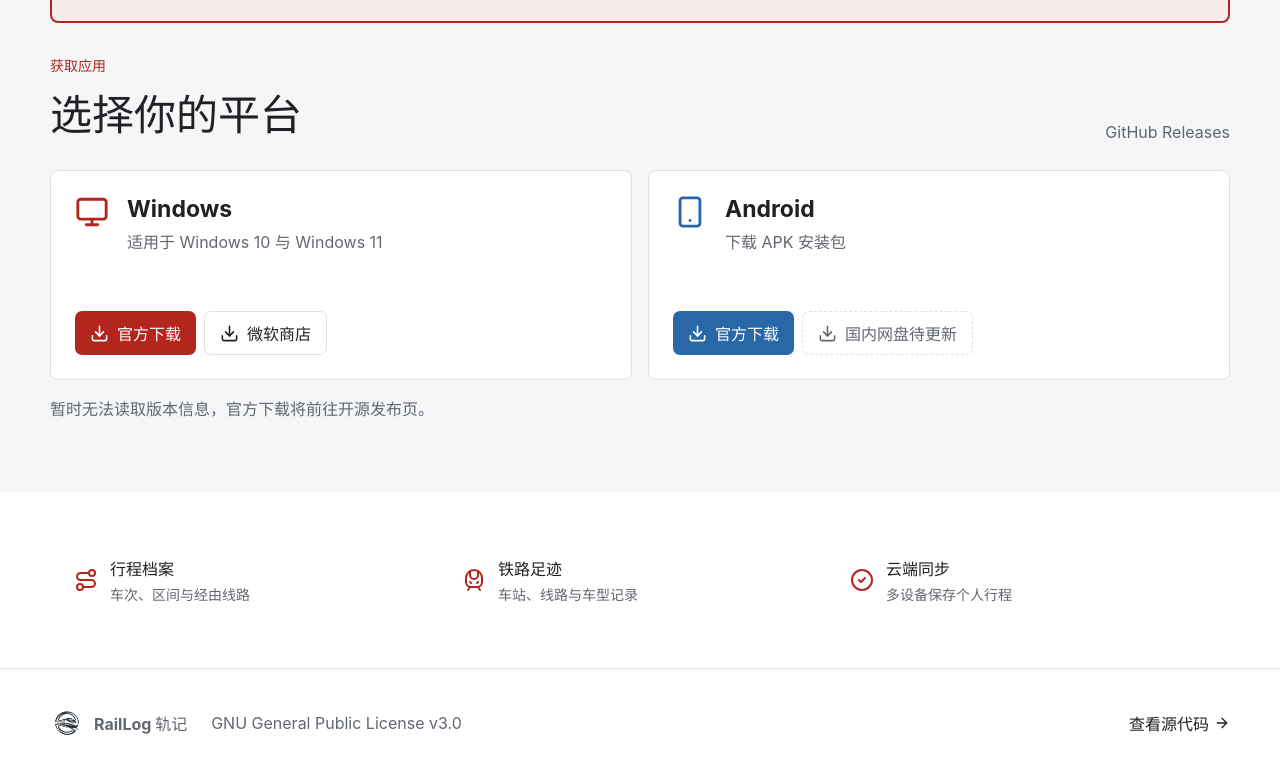
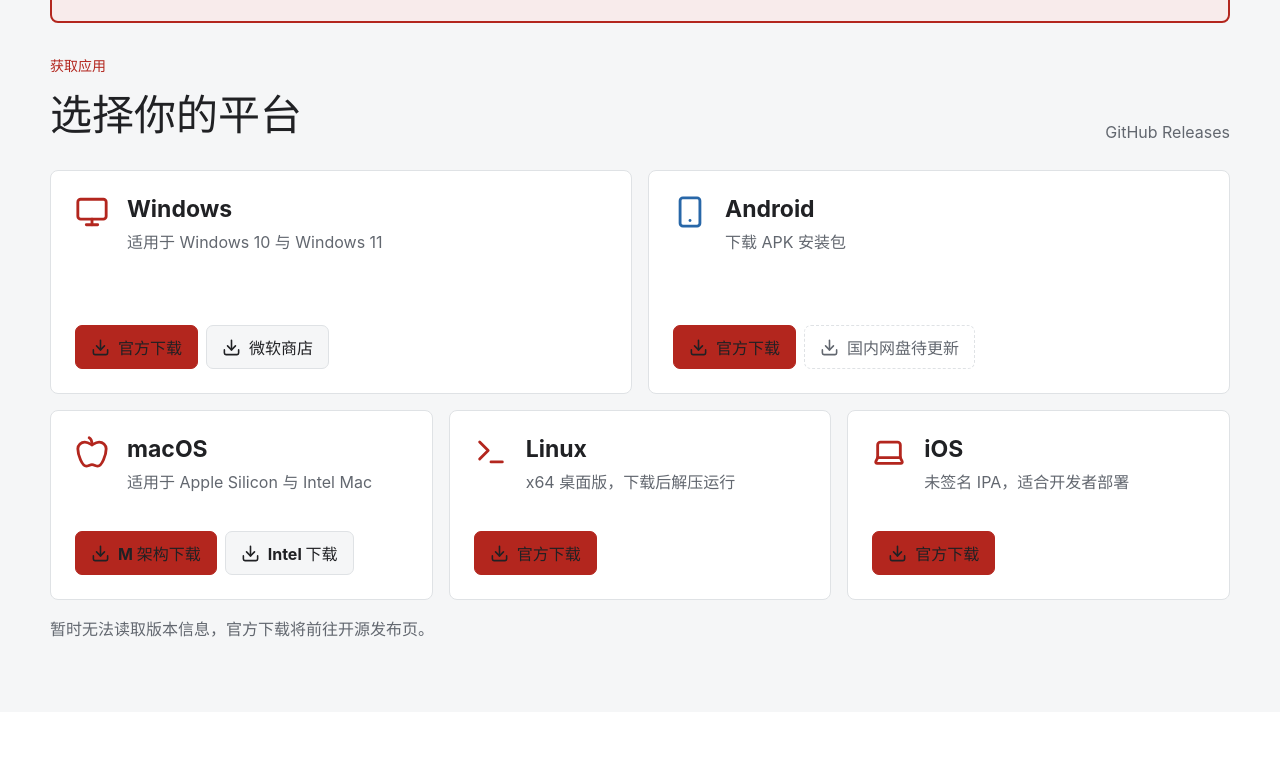
Before and after one commit to denglihong2007/RailLog, a Vue app in the folder web/: page / in a window 1280 px wide. Shown: the part 853-1632 px from the top of the page. Built offline with nearby package versions, Linux system fonts and the light colour scheme; no server answers.

Commit message:
chore: 新增Github自动化发布流程以及全平台支持

```diff
--- a/web/index.html
+++ b/web/index.html
@@ -4,7 +4,7 @@
     <meta charset="UTF-8">
     <link rel="icon" href="/raillog-icon.png">
     <meta name="viewport" content="width=device-width, initial-scale=1.0">
-    <meta name="description" content="RailLog 轨记 - Windows 与 Android 铁路行程记录应用">
+    <meta name="description" content="RailLog 轨记 - Windows、macOS、Linux、Android 与 iOS 铁路行程记录应用">
     <meta name="theme-color" content="#b3261e">
     <title>RailLog 轨记 - 下载</title>
   </head>
--- a/web/src/App.vue
+++ b/web/src/App.vue
@@ -1,6 +1,6 @@
 <script setup lang="ts">
 import { computed, onMounted, ref } from 'vue'
-import { ArrowRight, BookOpen, CheckCircle2, Code2, Download, Monitor, Route, Search, Smartphone, TrainFront, TriangleAlert, UserRound } from '@lucide/vue'
+import { Apple, ArrowRight, BookOpen, CheckCircle2, Code2, Download, Laptop, Monitor, Route, Search, Smartphone, Terminal, TrainFront, TriangleAlert, UserRound } from '@lucide/vue'
 import ApiDocs from './components/ApiDocs.vue'
 import TripLookup from './components/TripLookup.vue'
 import TicketPdfDownloader from './components/TicketPdfDownloader.vue'
@@ -35,8 +35,16 @@
 const apiLanding = window.location.pathname.startsWith('/api-docs') || pageParams.has('api-docs')
 const utilityLanding = tripLanding || ticketPdfLanding || userLanding || apiLanding
 const downloadLanding = !utilityLanding && (window.location.pathname.startsWith('/download') || pageParams.has('download'))
-const windowsUrl = computed(() => release.value?.windowsDownloadUrl ?? release.value?.releaseUrl ?? fallbackReleaseUrl)
-const androidUrl = computed(() => release.value?.androidDownloadUrl ?? release.value?.releaseUrl ?? fallbackReleaseUrl)
+const releaseAsset = (name: string) => release.value
+  ? `https://github.com/denglihong2007/RailLog/releases/download/v${release.value.version.replace(/^v/, '')}/${name}`
+  : fallbackReleaseUrl
+const releaseVersion = computed(() => release.value?.version.replace(/^v/, '') ?? '')
+const windowsUrl = computed(() => release.value ? releaseAsset(`raillog-v${releaseVersion.value}-windows-x64.zip`) : fallbackReleaseUrl)
+const androidUrl = computed(() => release.value ? releaseAsset(`raillog-v${releaseVersion.value}-android-arm64-v8a.apk`) : fallbackReleaseUrl)
+const macosUrl = computed(() => releaseAsset(`raillog-v${releaseVersion.value}-macos-arm64.zip`))
+const macosIntelUrl = computed(() => releaseAsset(`raillog-v${releaseVersion.value}-macos-x64.zip`))
+const linuxUrl = computed(() => releaseAsset(`raillog-v${releaseVersion.value}-linux-x64.tar.gz`))
+const iosUrl = computed(() => releaseAsset(`raillog-v${releaseVersion.value}-ios.ipa`))
 const versionLabel = computed(() => release.value ? `最新版本 ${release.value.version}` : 'GitHub Releases')
 
 onMounted(async () => {
@@ -83,7 +91,6 @@
         <h1 id="page-title"><span>RailLog</span><span>轨记</span></h1>
         <p class="intro-copy">留存车票，整理足迹，把每一段铁路旅程汇成自己的出行档案。</p>
         <a class="primary-action" href="#download"><Download :size="20" />下载 RailLog<ArrowRight :size="18" /></a>
-        <span class="platform-note">Windows · Android</span>
       </div>
     </section>
 
@@ -115,6 +122,18 @@
             <span v-else class="disabled-download"><Download :size="19" />国内网盘待更新</span>
           </div>
         </article>
+        <article class="download-card">
+          <Apple :size="34" /><div><h3>macOS</h3><p>适用于 Apple Silicon 与 Intel Mac</p></div>
+          <div class="download-actions"><a :href="macosUrl" target="_blank" rel="noreferrer"><Download :size="19" />M 架构下载</a><a class="secondary-download" :href="macosIntelUrl" target="_blank" rel="noreferrer"><Download :size="19" />Intel 下载</a></div>
+        </article>
+        <article class="download-card">
+          <Terminal :size="34" /><div><h3>Linux</h3><p>x64 桌面版，下载后解压运行</p></div>
+          <div class="download-actions"><a :href="linuxUrl" target="_blank" rel="noreferrer"><Download :size="19" />官方下载</a></div>
+        </article>
+        <article class="download-card">
+          <Laptop :size="34" /><div><h3>iOS</h3><p>未签名 IPA，适合开发者部署</p></div>
+          <div class="download-actions"><a :href="iosUrl" target="_blank" rel="noreferrer"><Download :size="19" />官方下载</a></div>
+        </article>
       </div>
       <p v-if="releaseState === 'unavailable'" class="release-fallback">暂时无法读取版本信息，官方下载将前往开源发布页。</p>
     </section>
--- a/web/src/assets/main.css
+++ b/web/src/assets/main.css
@@ -26,18 +26,22 @@
 h2 { margin:0; font-size:clamp(28px,4vw,42px); letter-spacing:0; }
 .release-status { margin:0; display:flex; align-items:center; gap:7px; color:var(--muted); }
 .release-status.ready { color:#26713a; }
-.download-grid { min-width:0; display:grid; grid-template-columns:repeat(2,minmax(0,1fr)); gap:16px; }
+.download-grid { min-width:0; display:grid; grid-template-columns:repeat(6,minmax(0,1fr)); gap:16px; }
+.download-grid .download-card:nth-child(1),.download-grid .download-card:nth-child(2) { grid-column:span 3; min-height:224px; }
+.download-grid .download-card:nth-child(n+3) { grid-column:span 2; min-height:190px; }
 .download-card { min-width:0; min-height:210px; padding:24px; display:grid; grid-template-columns:auto minmax(0,1fr); align-items:start; gap:18px; border:1px solid var(--line); border-radius:8px; background:var(--surface); }
 .download-card>svg { color:var(--brand); }
 .android-card>svg { color:var(--blue); }
 .download-card h3 { margin:0 0 6px; font-size:23px; }
 .download-card p { margin:0; color:var(--muted); }
 .download-actions { grid-column:1/-1; align-self:end; display:flex; flex-wrap:wrap; gap:8px; }
-.download-card a,.disabled-download { min-height:44px; padding:0 15px; display:inline-flex; align-items:center; justify-content:center; gap:8px; border-radius:7px; font-weight:700; }
-.download-card .secondary-download { background:transparent; color:var(--ink); border:1px solid var(--line); }
-.download-card .secondary-download:hover { background:var(--surface-low); }
+.download-card a,.disabled-download { min-height:44px; padding:0 15px; display:inline-flex; align-items:center; justify-content:center; gap:8px; border-radius:7px; font-weight:700; border:1px solid transparent; transition:background .18s ease, border-color .18s ease, transform .18s ease; }
+.download-card a:hover { transform:translateY(-1px); }
+.download-card .secondary-download { background:var(--surface-low); color:var(--ink); border-color:var(--line); }
+.download-card .secondary-download:hover { background:var(--surface); border-color:var(--brand); }
+.download-card a:not(.secondary-download) { background:var(--brand); color:#202124; border-color:var(--brand); }
+.download-card a:not(.secondary-download):hover { background:var(--brand-dark); }
 .disabled-download { color:var(--muted); border:1px dashed var(--line); cursor:not-allowed; }
-.android-card a:not(.secondary-download) { background:var(--blue); }
 .release-fallback { max-width:100%; margin:16px 0 0; color:var(--muted); overflow-wrap:anywhere; word-break:break-all; }
 .product-band { max-width:1180px; margin:0 auto; padding:64px 24px; display:grid; grid-template-columns:repeat(3,1fr); gap:32px; }
 .product-band div { display:grid; grid-template-columns:auto 1fr; column-gap:12px; row-gap:4px; align-items:center; }
@@ -54,7 +58,7 @@
   .primary-action { width:100%; } .platform-note { display:block; margin:12px 0 0; text-align:center; }
   .download-section { width:100%; max-width:100vw; overflow:hidden; padding:52px 16px; } .section-heading { align-items:start; flex-direction:column; }
   .upgrade-alert { margin-bottom:28px; padding:16px; }
-  .download-grid,.product-band { grid-template-columns:1fr; } .download-card { min-height:195px; }
+  .download-grid,.product-band { grid-template-columns:1fr; } .download-grid .download-card,.download-grid .download-card:nth-child(1),.download-grid .download-card:nth-child(2),.download-grid .download-card:nth-child(n+3) { grid-column:auto; min-height:195px; } .download-card { min-height:195px; }
   .download-actions { display:grid; grid-template-columns:1fr; } .product-band { padding:48px 20px; }
   footer { align-items:flex-start; flex-direction:column; gap:8px; } footer p { margin:6px 0; }
 }
@@ -68,5 +72,5 @@
   nav .source-nav { padding-inline:10px; }
 }
 @media (prefers-color-scheme: dark) {
-  .primary-action,.windows-card a:not(.secondary-download) { color:#5c0a05; } .android-card a:not(.secondary-download) { color:#082d53; } .release-status.ready { color:#8bd49c; } .upgrade-alert strong { color:var(--brand); }
+  .primary-action { color:#5c0a05; } .release-status.ready { color:#8bd49c; } .upgrade-alert strong { color:var(--brand); }
 }
```
